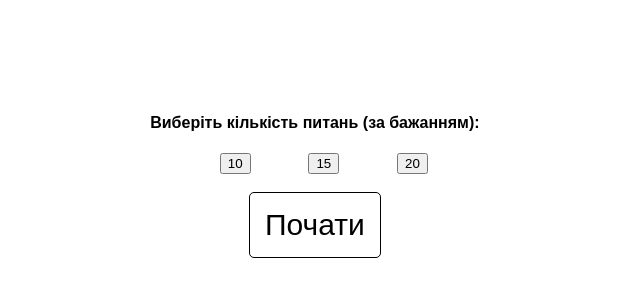
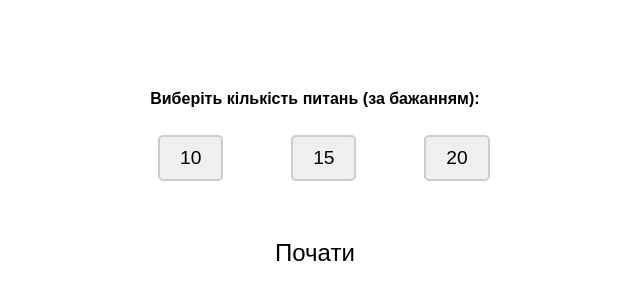
Before and after one commit to Logika-school-25/M4_Danko, a plain HTML site: page index.html in a window 1280 px wide. Shown: the part 256-556 px from the top of the page, without its empty margins (341-981 px from the left). Drawn offline with nearby package versions, Linux system fonts and the light colour scheme.

Commit message:
style.css

```diff
--- a/style.css
+++ b/style.css
@@ -36,12 +36,12 @@ body{
 .answer{
     border: 1px solid black;
     border-radius: 5px;
-    width: 65px; height: 65px;
+    width: 100px; height: 85px;
     display: flex;
     align-items: center;
     justify-content: center;
     user-select: none;
-    margin: .5em;
+    margin: .3em;
     cursor: pointer;
 }
 
@@ -64,3 +64,40 @@ body{
 .start-btn:hover{
     background: #eaeaea;
 }
+
+.limit-btn {
+    padding: 10px 20px;
+    font-size: 1.2em;
+    margin: 5px;
+    cursor: pointer;
+    border: 2px solid #ccc;
+    border-radius: 5px;
+    transition: background-color 0.2s, border-color 0.2s;
+}
+
+
+.limit-btn:hover {
+    background-color: #141abd8d;
+}
+
+
+.limit-btn[style*="background-color: rgb(173, 216, 230)"] {
+    border-color: #007bff;
+    font-weight: bold;
+}
+
+.start-btn {
+    padding: 15px 30px;
+    font-size: 1.5em;
+    /* background-color: #28a745;
+    color: white; */
+    border: none;
+    border-radius: 8px;
+    cursor: pointer;
+    margin-top: 20px;
+    transition: background-color 0.2s;
+}
+
+.start-btn:hover {
+    background-color: #218838;
+}
```
